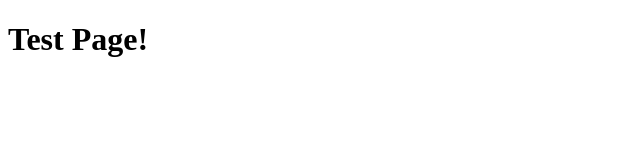
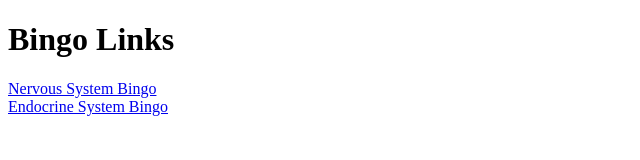
Before and after one commit to chrisiowen/cowed, a plain HTML site: page index.html in a window 1280 px wide. Shown: the whole page, without its empty margins (0-640 px from the left). Drawn offline with Linux system fonts and the light colour scheme.

Commit message:
Update index.html

```diff
--- a/index.html
+++ b/index.html
@@ -7,8 +7,11 @@
 
 <body>
 
-<h1>Test Page!</h1>
+<h1>Bingo Links</h1>
 
+<a href="https://chrisiowen.github.io/cowed/bingo-nervous.html">Nervous System Bingo</a>
+<br>
+<a href="https://chrisiowen.github.io/cowed/bingo-endocrine.html">Endocrine System Bingo</a>
 
 </body>
 </html>
```
